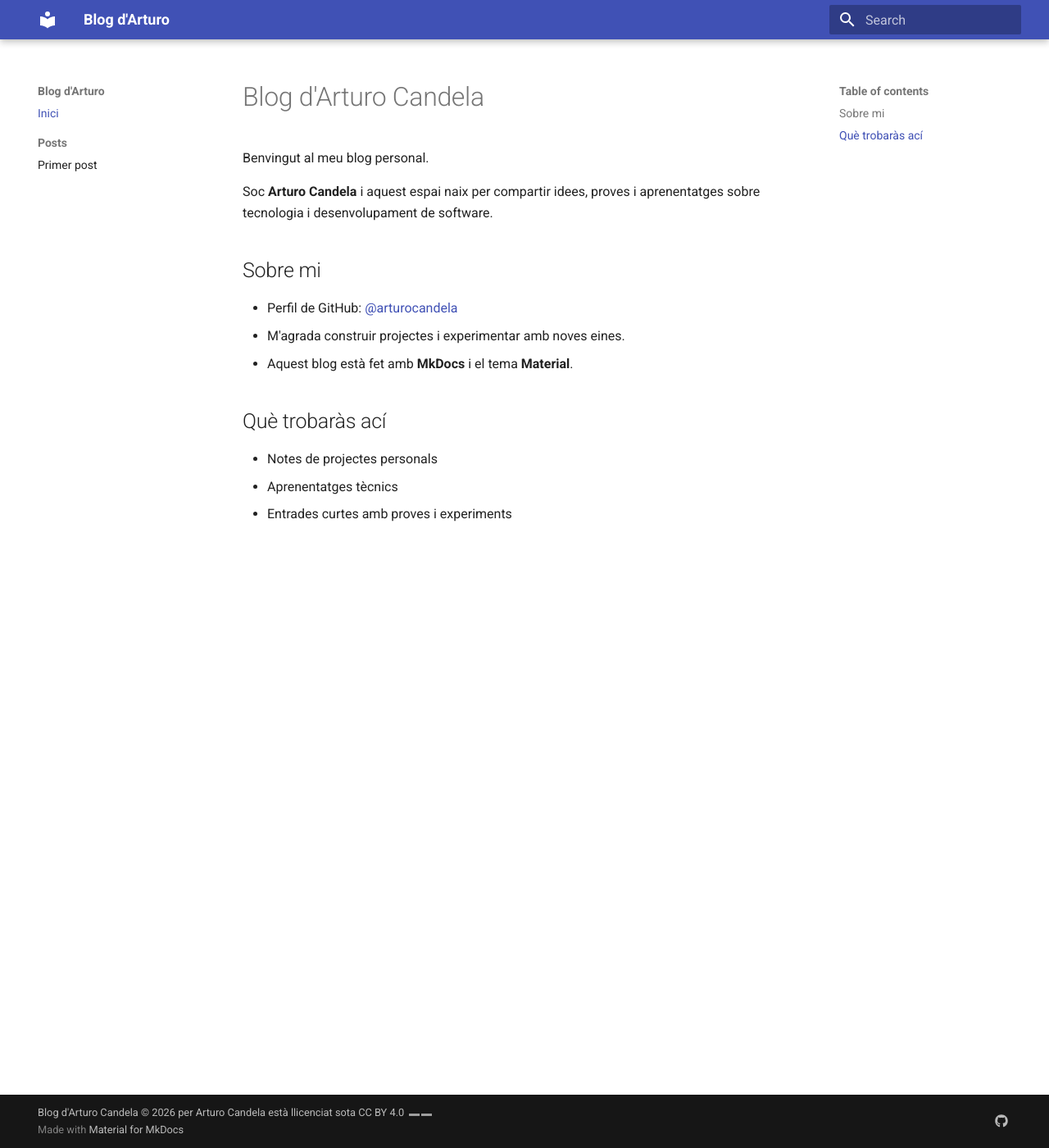
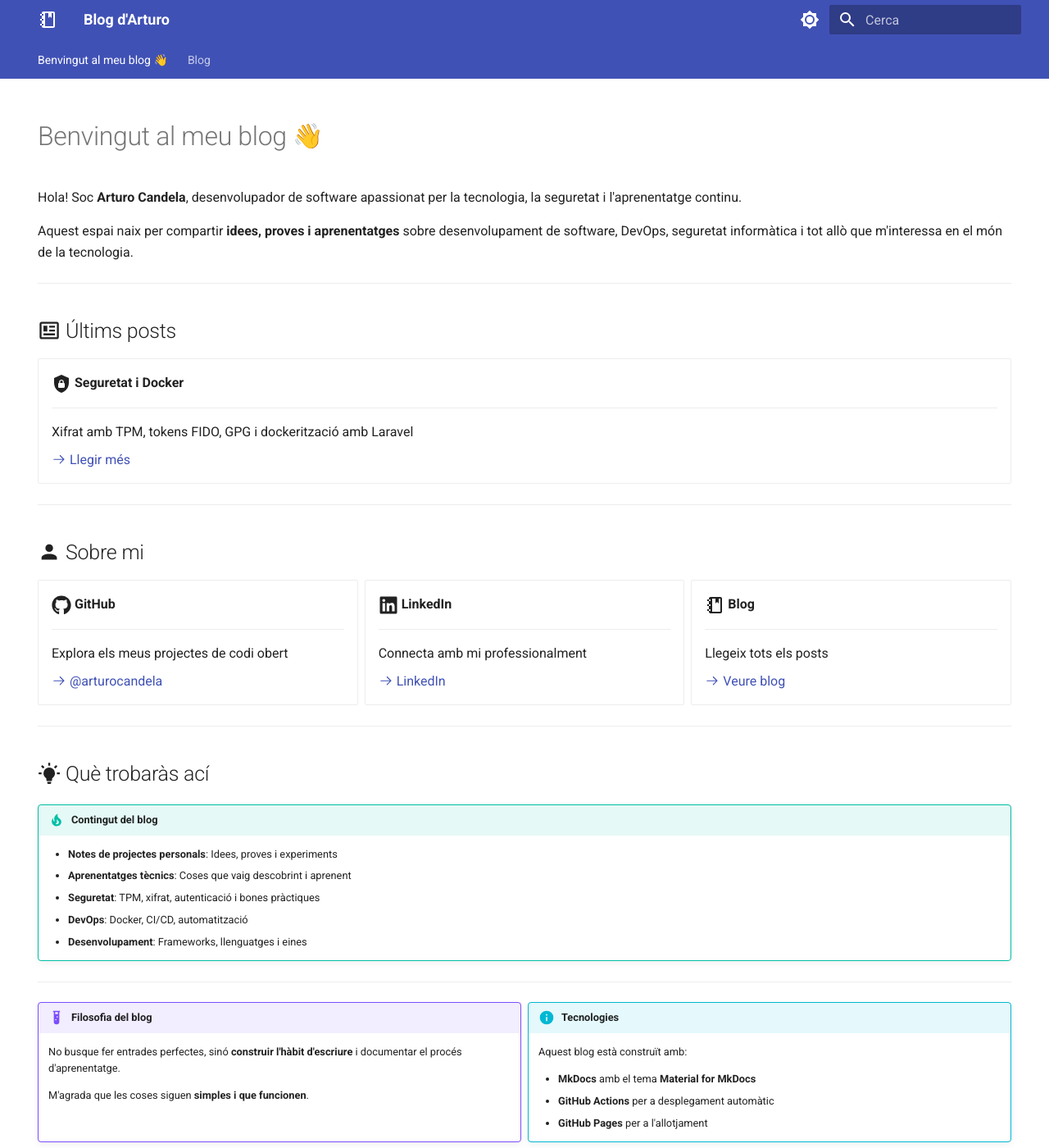
Before and after one commit to arturocandela/blog, an MkDocs documentation site: the page built from docs/index.md, in a window 1280 px wide and 1400 px high. Shown: the whole window at 82% size. Built offline with MkDocs 1.6.1 and Material for MkDocs 9.7.7, drawn with Linux system fonts in a browser that asks for light colours; emoji names are drawn with the system emoji font; grey boxes are pictures that could not be loaded.

Commit message:
[ADD] Transforma el blog amb Material blog plugin i millores visuals

```diff
--- /dev/null
+++ b/docs/blog/.authors.yml
@@ -0,0 +1,5 @@
+arturo:
+  name: Arturo Candela
+  description: Desenvolupador de software apassionat per la tecnologia i la seguretat
+  avatar: https://github.com/arturocandela.png
+  url: https://github.com/arturocandela
--- a/docs/index.md
+++ b/docs/index.md
@@ -1,17 +1,91 @@
-# Blog d'Arturo Candela
+---
+hide:
+  - navigation
+  - toc
+---
 
-Benvingut al meu blog personal.
+# Benvingut al meu blog :wave:
 
-Soc **Arturo Candela** i aquest espai naix per compartir idees, proves i aprenentatges sobre tecnologia i desenvolupament de software.
+Hola! Soc **Arturo Candela**, desenvolupador de software apassionat per la tecnologia, la seguretat i l'aprenentatge continu.
 
-## Sobre mi
+Aquest espai naix per compartir **idees, proves i aprenentatges** sobre desenvolupament de software, DevOps, seguretat informàtica i tot allò que m'interessa en el món de la tecnologia.
 
-- Perfil de GitHub: [@arturocandela](https://github.com/arturocandela/)
-- M'agrada construir projectes i experimentar amb noves eines.
-- Aquest blog està fet amb **MkDocs** i el tema **Material**.
+---
 
-## Què trobaràs ací
+## :material-newspaper-variant-outline: Últims posts
 
-- Notes de projectes personals
-- Aprenentatges tècnics
-- Entrades curtes amb proves i experiments
+<div class="grid cards" markdown>
+
+-   :material-shield-lock:{ .lg .middle } **Seguretat i Docker**
+
+    ---
+
+    Xifrat amb TPM, tokens FIDO, GPG i dockerització amb Laravel
+
+    [:octicons-arrow-right-24: Llegir més](blog/2026/02/13/260213-primer-post/)
+
+</div>
+
+---
+
+## :material-account: Sobre mi
+
+<div class="grid cards" markdown>
+
+-   :fontawesome-brands-github:{ .lg .middle } **GitHub**
+
+    ---
+
+    Explora els meus projectes de codi obert
+
+    [:octicons-arrow-right-24: @arturocandela](https://github.com/arturocandela)
+
+-   :fontawesome-brands-linkedin:{ .lg .middle } **LinkedIn**
+
+    ---
+
+    Connecta amb mi professionalment
+
+    [:octicons-arrow-right-24: LinkedIn](https://www.linkedin.com/in/arturocandela)
+
+-   :material-notebook-outline:{ .lg .middle } **Blog**
+
+    ---
+
+    Llegeix tots els posts
+
+    [:octicons-arrow-right-24: Veure blog](blog/)
+
+</div>
+
+---
+
+## :material-lightbulb-on: Què trobaràs ací
+
+!!! tip "Contingut del blog"
+
+    - **Notes de projectes personals**: Idees, proves i experiments
+    - **Aprenentatges tècnics**: Coses que vaig descobrint i aprenent
+    - **Seguretat**: TPM, xifrat, autenticació i bones pràctiques
+    - **DevOps**: Docker, CI/CD, automatització
+    - **Desenvolupament**: Frameworks, llenguatges i eines
+
+---
+
+<div class="grid" markdown>
+
+!!! example "Filosofia del blog"
+
+    No busque fer entrades perfectes, sinó **construir l'hàbit d'escriure** i documentar el procés d'aprenentatge.
+
+    M'agrada que les coses siguen **simples i que funcionen**.
+
+!!! info "Tecnologies"
+
+    Aquest blog està construït amb:
+
+    - **MkDocs** amb el tema **Material for MkDocs**
+    - **GitHub Actions** per a desplegament automàtic
+    - **GitHub Pages** per a l'allotjament
+
+</div>
--- a/mkdocs.yml
+++ b/mkdocs.yml
@@ -1,32 +1,138 @@
 site_name: Blog d'Arturo
 site_url: https://arturocandela.github.io/blog/
+site_author: Arturo Candela
+site_description: Blog personal sobre tecnologia, desenvolupament de software i aprenentatges tècnics
 
 theme:
   name: material
+  language: ca
+  palette:
+    # Paleta per al mode clar
+    - scheme: default
+      primary: indigo
+      accent: indigo
+      toggle:
+        icon: material/brightness-7
+        name: Canvia a mode fosc
+    # Paleta per al mode fosc
+    - scheme: slate
+      primary: indigo
+      accent: indigo
+      toggle:
+        icon: material/brightness-4
+        name: Canvia a mode clar
+  font:
+    text: Roboto
+    code: Roboto Mono
+  icon:
+    logo: material/notebook-outline
   features:
+    # Navegació
     - navigation.instant
+    - navigation.instant.prefetch
+    - navigation.instant.progress
+    - navigation.tracking
+    - navigation.tabs
     - navigation.sections
+    - navigation.expand
+    - navigation.path
+    - navigation.indexes
+    - navigation.top
+    - navigation.footer
+    # Cerca
+    - search.suggest
+    - search.highlight
+    - search.share
+    # Capçalera
+    - header.autohide
+    # Contingut
     - content.code.copy
+    - content.code.annotate
+    - content.tabs.link
+    - content.tooltips
+    # TOC
+    - toc.follow
+
+plugins:
+  - search:
+      lang: ca
+  - blog:
+      blog_dir: blog
+      post_dir: "{blog}/posts"
+      post_date_format: medium
+      post_url_format: "{date}/{slug}"
+      post_readtime: true
+      post_readtime_words_per_minute: 200
+      archive: true
+      archive_name: Arxiu
+      archive_date_format: MMMM yyyy
+      archive_url_format: "arxiu/{date}"
+      categories: true
+      categories_name: Categories
+      categories_url_format: "categoria/{slug}"
+      authors: true
+      authors_file: "{blog}/.authors.yml"
+      pagination: true
+      pagination_per_page: 10
+      pagination_format: "$link_first $link_previous ~2~ $link_next $link_last"
+  - tags:
+      tags_file: blog/tags.md
 
 copyright: |
   <a href="https://arturocandela.github.io/blog">Blog d'Arturo Candela</a> © 2026 per <a href="https://github.com/arturocandela">Arturo Candela</a> està llicenciat sota <a href="https://creativecommons.org/licenses/by/4.0/">CC BY 4.0</a> <img src="https://mirrors.creativecommons.org/presskit/icons/cc.svg" alt="" style="max-width: 1em;max-height:1em;margin-left: .2em;"><img src="https://mirrors.creativecommons.org/presskit/icons/by.svg" alt="" style="max-width: 1em;max-height:1em;margin-left: .2em;">
+
 extra:
   social:
     - icon: fontawesome/brands/github
       link: https://github.com/arturocandela
-      name: GitHub
-
-nav:
-  - Inici: index.md
-  - Posts:
-      - Primer post: posts/260213-primer-post.md
+      name: GitHub de Arturo Candela
+    - icon: fontawesome/brands/linkedin
+      link: https://www.linkedin.com/in/arturocandela
+      name: LinkedIn de Arturo Candela
+  generator: false
 
 markdown_extensions:
+  # Bàsiques
+  - abbr
   - admonition
+  - attr_list
+  - def_list
+  - footnotes
+  - md_in_html
+  - tables
   - toc:
       permalink: true
-  - pymdownx.superfences
-  - pymdownx.highlight
+      permalink_title: Enllaç a aquesta secció
+      toc_depth: 3
+  # PyMdown Extensions
+  - pymdownx.arithmatex:
+      generic: true
+  - pymdownx.betterem:
+      smart_enable: all
+  - pymdownx.caret
+  - pymdownx.details
+  - pymdownx.emoji:
+      emoji_index: !!python/name:material.extensions.emoji.twemoji
+      emoji_generator: !!python/name:material.extensions.emoji.to_svg
+  - pymdownx.highlight:
+      anchor_linenums: true
+      line_spans: __span
+      pygments_lang_class: true
+  - pymdownx.inlinehilite
+  - pymdownx.keys
+  - pymdownx.mark
+  - pymdownx.smartsymbols
+  - pymdownx.snippets
+  - pymdownx.superfences:
+      custom_fences:
+        - name: mermaid
+          class: mermaid
+          format: !!python/name:pymdownx.superfences.fence_code_format
+  - pymdownx.tabbed:
+      alternate_style: true
+  - pymdownx.tasklist:
+      custom_checkbox: true
+  - pymdownx.tilde
 
 # Directori de sortida per a la build
 site_dir: site
--- /dev/null
+++ b/requirements.txt
@@ -0,0 +1,4 @@
+mkdocs>=1.5.0
+mkdocs-material>=9.5.0
+pillow>=10.0.0
+cairosvg>=2.7.0
```
Also changed, not shown: agents.md (+34 -8 lines), docs/blog/index.md (added, +3 -0 lines), docs/blog/posts/260213-primer-post.md (renamed from docs/posts/260213-primer-post.md, +19 -2 lines), docs/blog/tags.md (added, +3 -0 lines), 1 other file.
